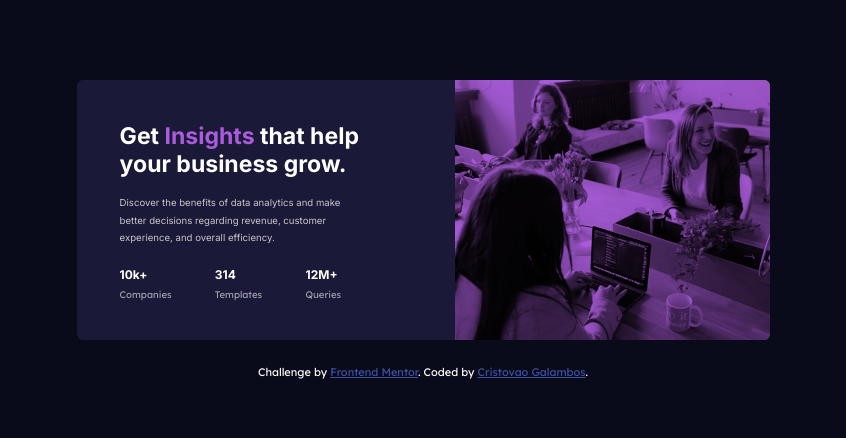
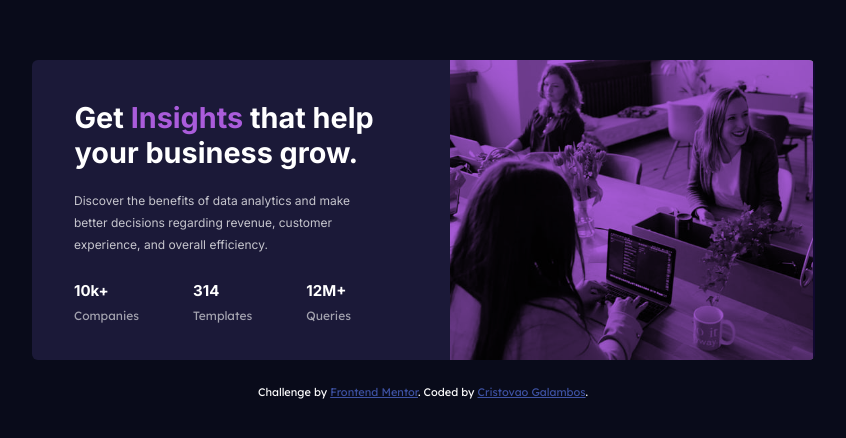
Before and after one commit to galarist/frontendmentor, a plain HTML site: page stats-preview-card-component-main/index.html in a window 1280 px wide. Shown: the part 168-606 px from the top of the page, without its empty margins (217-1063 px from the left). Drawn offline with Linux system fonts and the light colour scheme.

Commit message:
Fixing on sizes

```diff
--- a/stats-preview-card-component-main/style.css
+++ b/stats-preview-card-component-main/style.css
@@ -144,12 +144,14 @@ span {
         position: relative;
         display: flex;
         flex-direction: row-reverse;
+        min-width: 600px;
+        height: 300px;
     }
 
     #header {
         background-image: url(images/image-header-desktop.jpg);
         height: 100%;
-        width: 315px;
+        width: 365px;
         background-repeat: no-repeat;
         background-size: 100%;
         background-size: contain;
@@ -160,14 +162,18 @@ span {
         width: 346px;
         padding: 0;
         text-align: left;
-        transform: scale(0.8);
         margin-left: 0.5rem;
-        margin-right: 1.5rem;
+        margin-right: 4rem;
+        justify-content: center;
+        align-items: center;
+        display: flex;
+        flex-direction: column;
     }
 
 
     #title {
         margin: 20px 0;
+        margin-left: 35px;
     }
 
     #mainParagraph, .stats {
```
